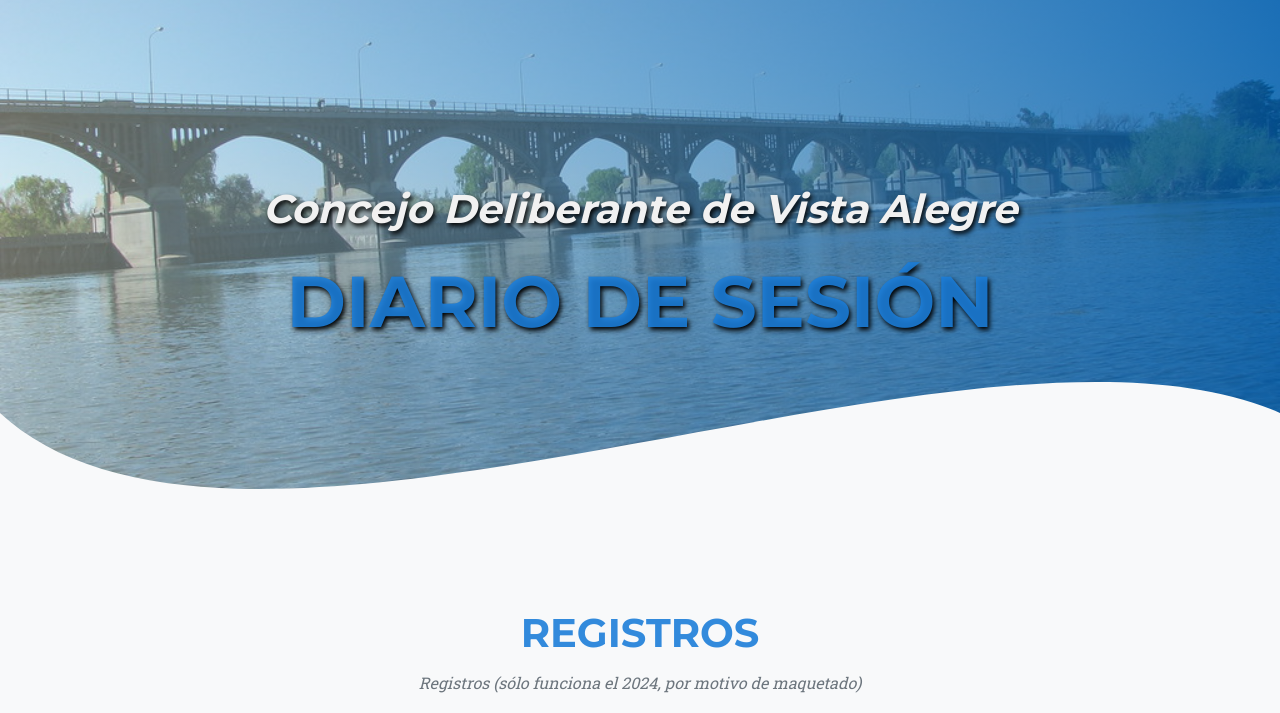
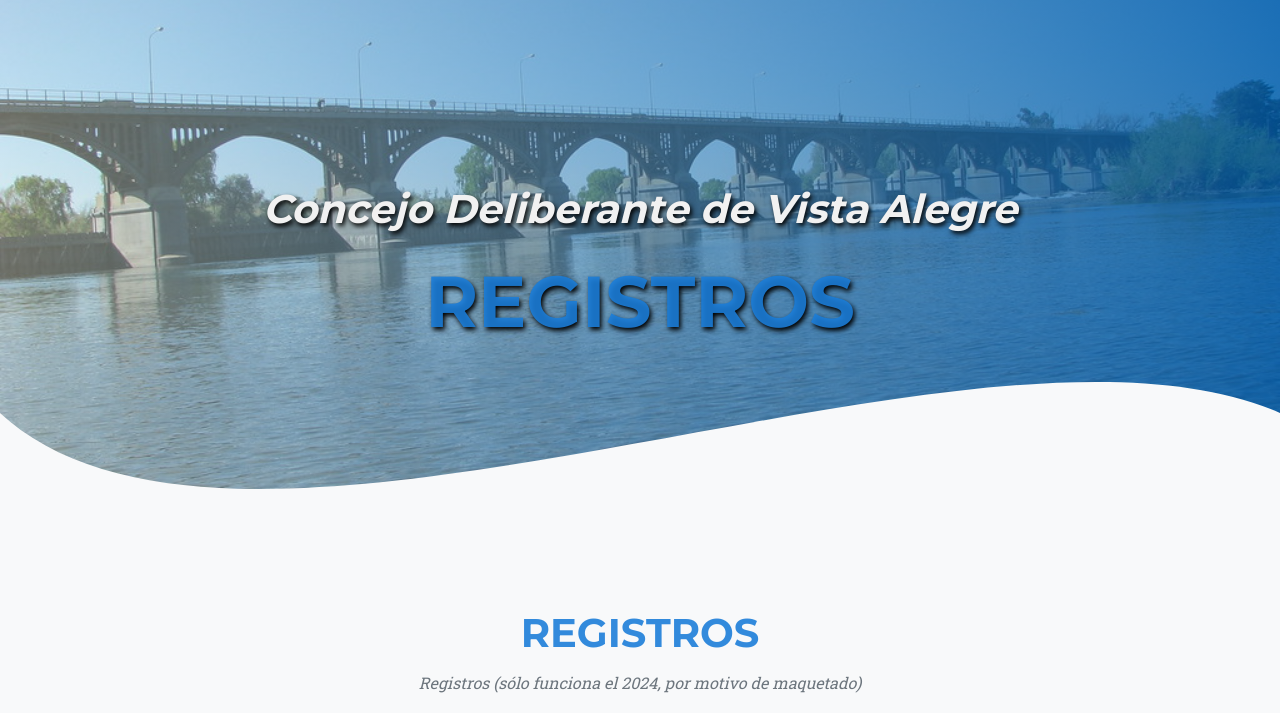
Before and after one commit to shodrig0/conceDelibVa, a plain HTML site: page sesiones.html in a window 1280 px wide. Shown: the part 87-800 px from the top of the page. Drawn offline with nearby package versions, Linux system fonts and the light colour scheme.

Commit message:
registro detalles

```diff
--- a/sesiones.html
+++ b/sesiones.html
@@ -34,7 +34,7 @@
     <header class="masthead">
         <div class="container">
             <div class="masthead-subheading shadow-text"><h1>Concejo Deliberante de Vista Alegre</h1></div>
-            <div class="masthead-heading text-uppercase shadow-text shadow-text">Diario de sesión</div>
+            <div class="masthead-heading text-uppercase shadow-text shadow-text">Registros</div>
         </div>
         <div class="wave" style="height: 150px; overflow: hidden;" ><svg viewBox="0 0 500 150" preserveAspectRatio="none" style="height: 100%; width: 100%;"><path d="M0.00,49.98 C95.09,274.83 380.64,-84.37 500.00,49.98 L500.00,150.00 L0.00,150.00 Z" style="stroke: none; fill: rgb(248, 249, 250);"></path></svg></div>
     </header>
```
